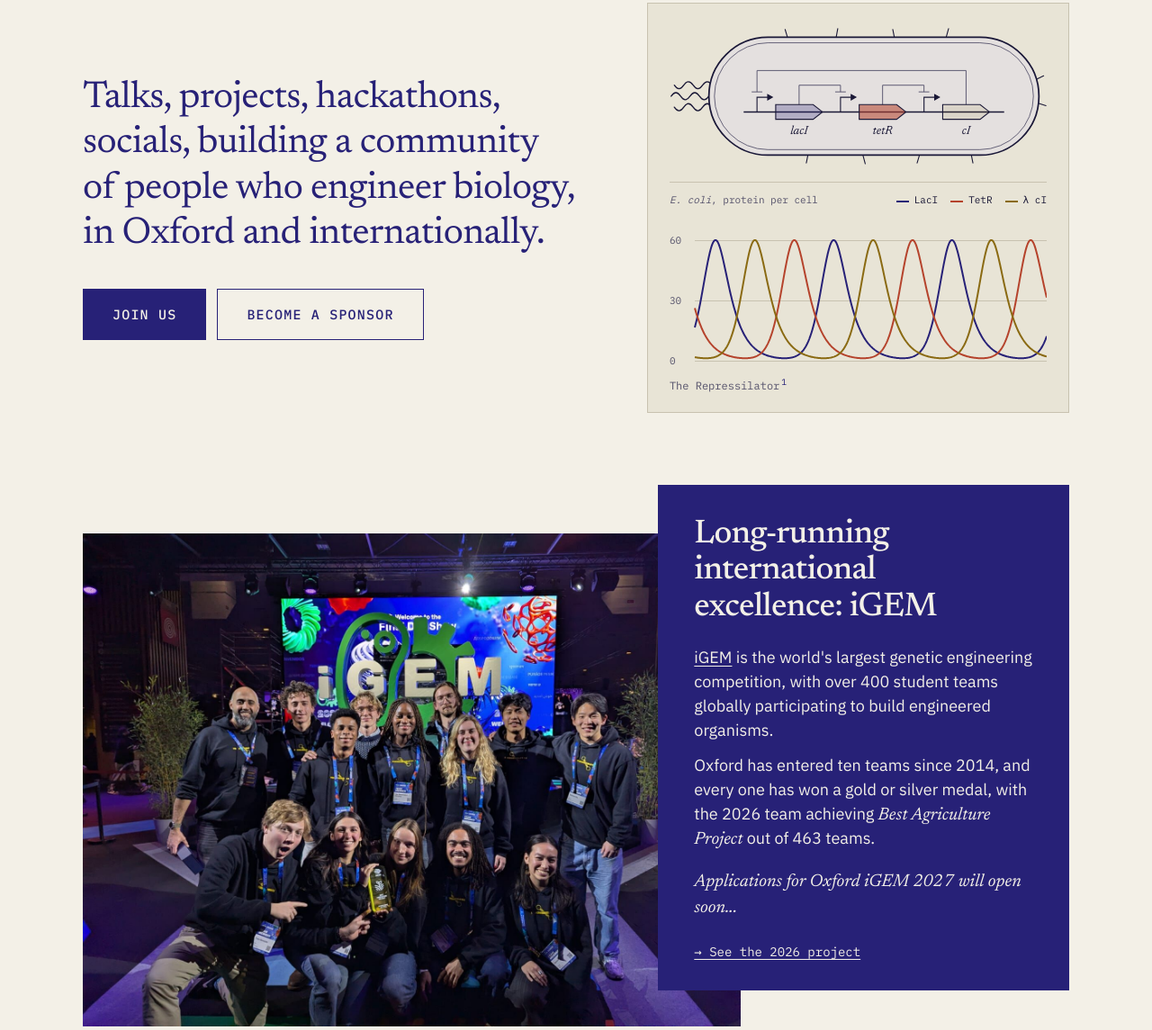
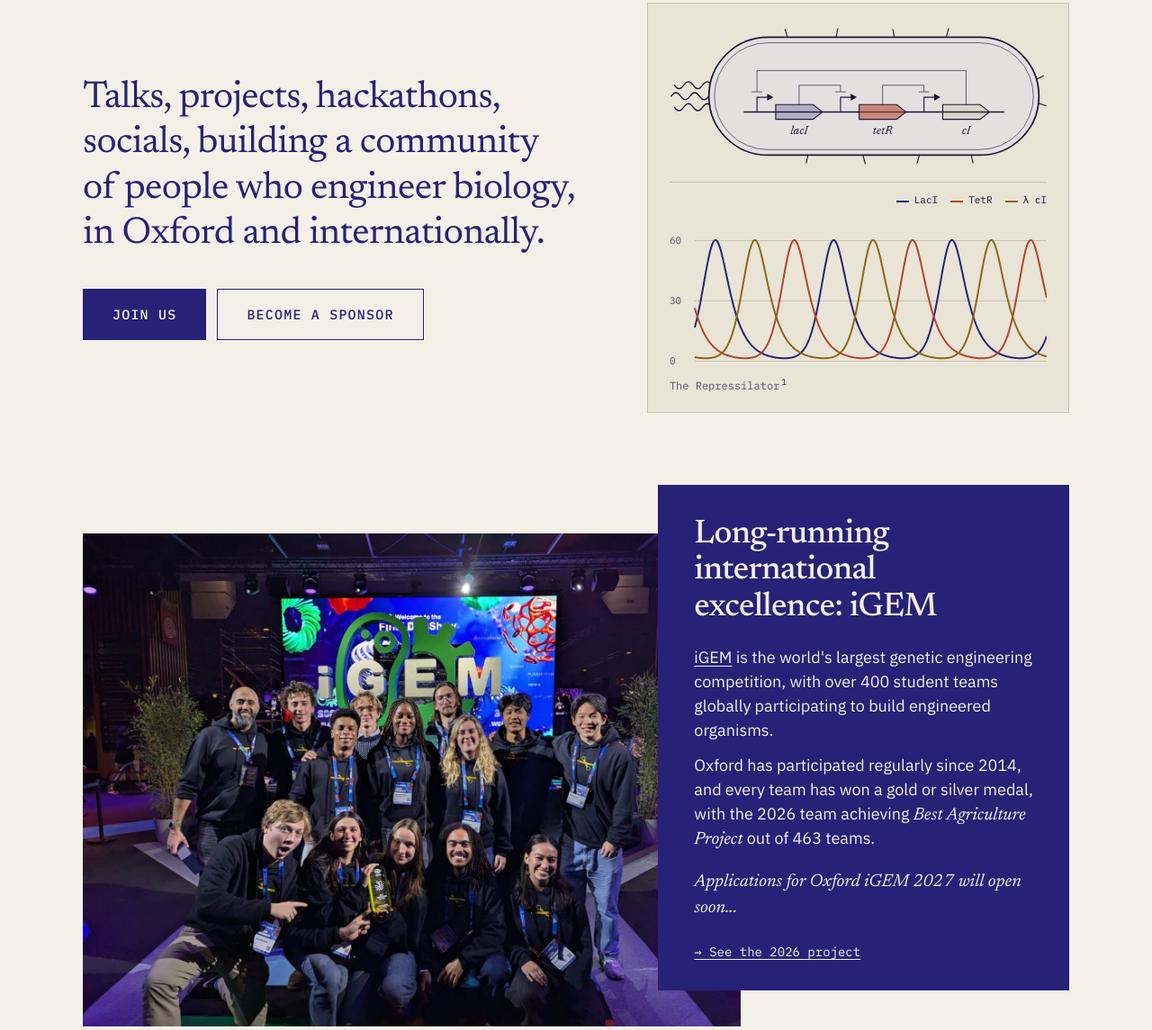
Before and after one commit to oxfordsynbio/oxfordsynbio.github.io, a plain HTML site: page index.html in a window 1280 px wide. Shown: the part 884-2029 px from the top of the page at 90% size. Drawn offline with Linux system fonts and the light colour scheme.

Commit message:
Remove the plot label; reword the iGEM participation line
Co-Authored-By: Claude Fable 5.2 <noreply@anthropic.com>

```diff
--- a/index.html
+++ b/index.html
@@ -123,7 +123,6 @@
 
     <div class="plot">
       <div class="plot-head">
-        <span><i>E. coli</i>, protein per cell</span>
         <span class="legend">
           <span class="key k0">LacI</span>
           <span class="key k1">TetR</span>
@@ -143,7 +142,7 @@
     <div class="igem-card">
       <h2>Long-running international excellence: iGEM</h2>
       <p><a href="https://igem.org">iGEM</a> is the world's largest genetic engineering competition, with over 400 student teams globally participating to build engineered organisms.</p>
-      <p>Oxford has entered ten teams since 2014, and every one has won a gold or silver medal, with the 2026 team achieving <em>Best Agriculture Project</em> out of 463 teams.</p>
+      <p>Oxford has participated regularly since 2014, and every team has won a gold or silver medal, with the 2026 team achieving <em>Best Agriculture Project</em> out of 463 teams.</p>
       <p class="igem-soon"><em>Applications for Oxford iGEM 2027 will open soon...</em></p>
       <p class="linkrow">
         <a href="https://2026.igem.wiki/oxford">→ See the 2026 project</a>
--- a/styles.css
+++ b/styles.css
@@ -169,7 +169,7 @@ h1 {
 
 .plot { margin-top: 12px; border-top: 1px solid var(--rule); padding-top: 12px; }
 .plot-head { display: flex; flex-wrap: wrap; justify-content: space-between; gap: 4px 16px; font: 400 11px/1.4 var(--mono); color: var(--ink-soft); }
-.legend { display: flex; gap: 14px; color: var(--ink); }
+.legend { display: flex; gap: 14px; margin-left: auto; color: var(--ink); }
 .key { white-space: nowrap; }
 .key::before { content: ""; display: inline-block; width: 14px; height: 2px; margin-right: 6px; vertical-align: middle; background: currentColor; }
 .k0::before { background: var(--blue); }
```
